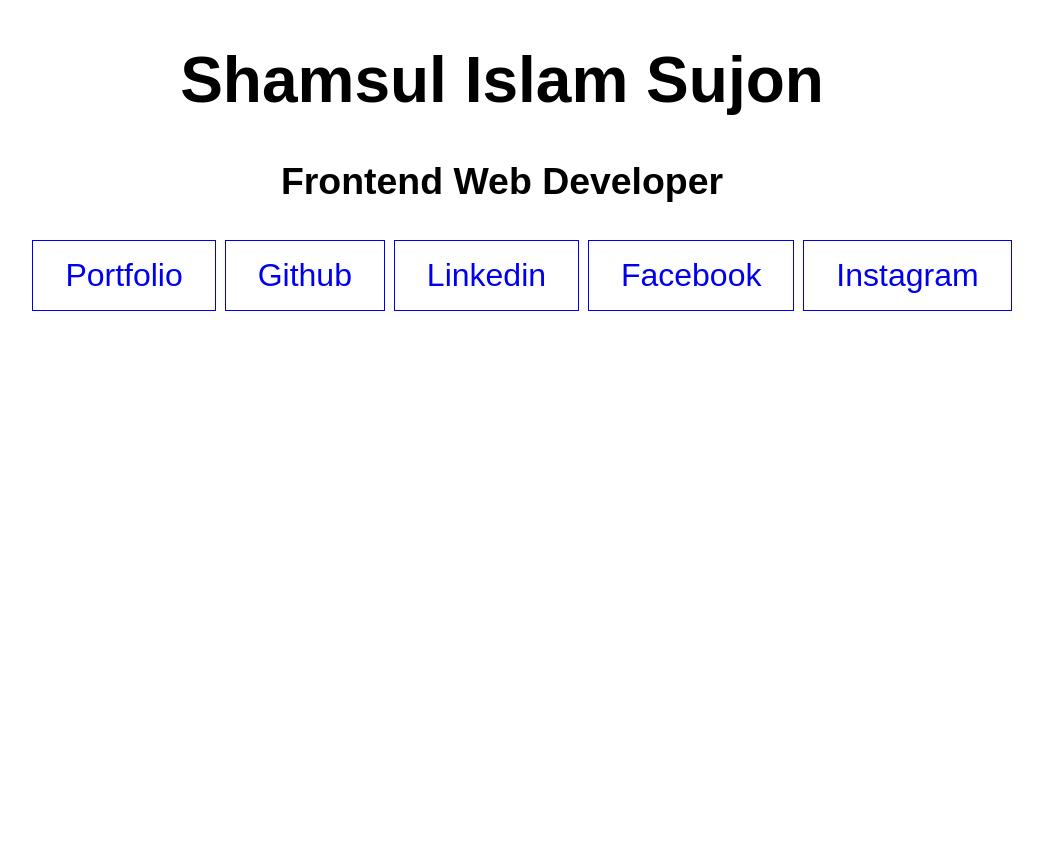
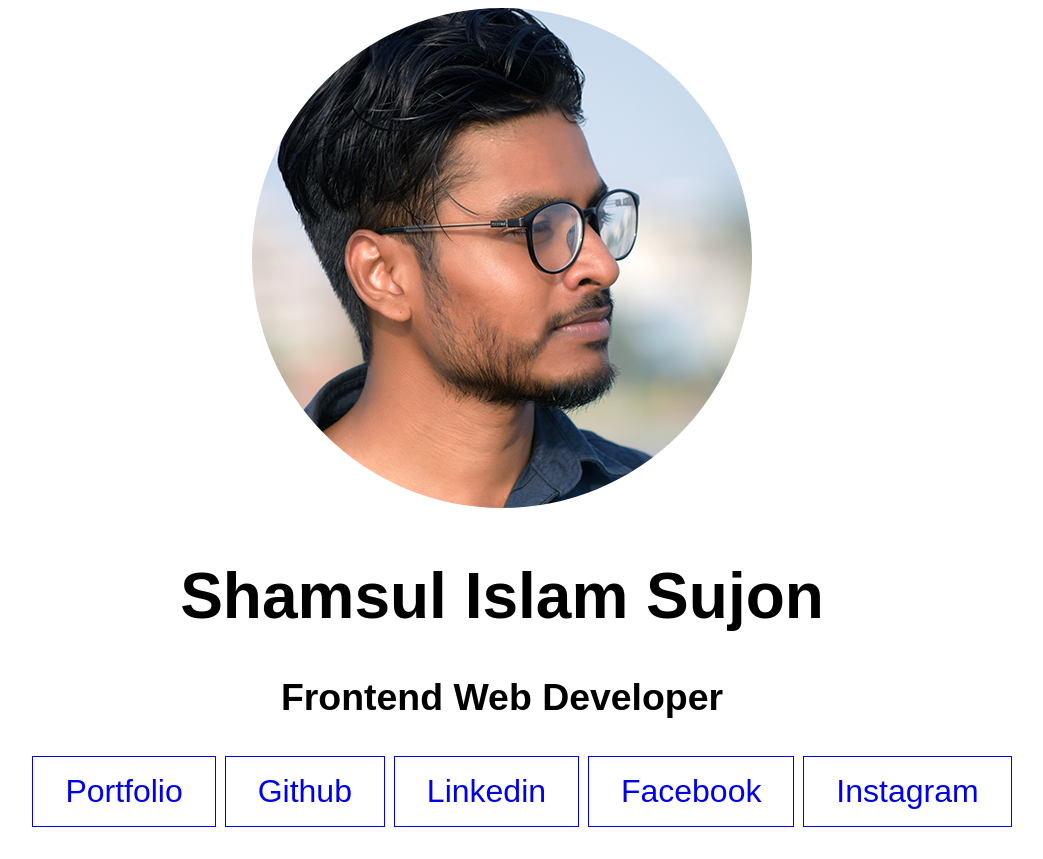
Before and after one commit to shamssujon/shamssujon.github.io, a plain HTML site: page index.html in a window 1280 px wide. Shown: the whole page, without its empty margins (138-1181 px from the left). Before the commit the page ends 800 px from the top, so only its background shows below. Drawn offline with Linux system fonts and the light colour scheme.

Commit message:
Update index.html

```diff
--- a/index.html
+++ b/index.html
@@ -10,6 +10,9 @@
                 font-family: sans-serif;
                 font-size: 2rem;
                 text-align: center;
+            }
+            img {
+                border-radius: 1000px;
             }
             ul {
                 list-style: none;
@@ -26,6 +29,7 @@
         </style>
     </head>
     <body>
+        <img src="shams-sujon.jpg" alt="Shams Sujon Photo">
         <h1>Shamsul Islam Sujon</h1>
         <h3>Frontend Web Developer</h3>
         <ul>
```
